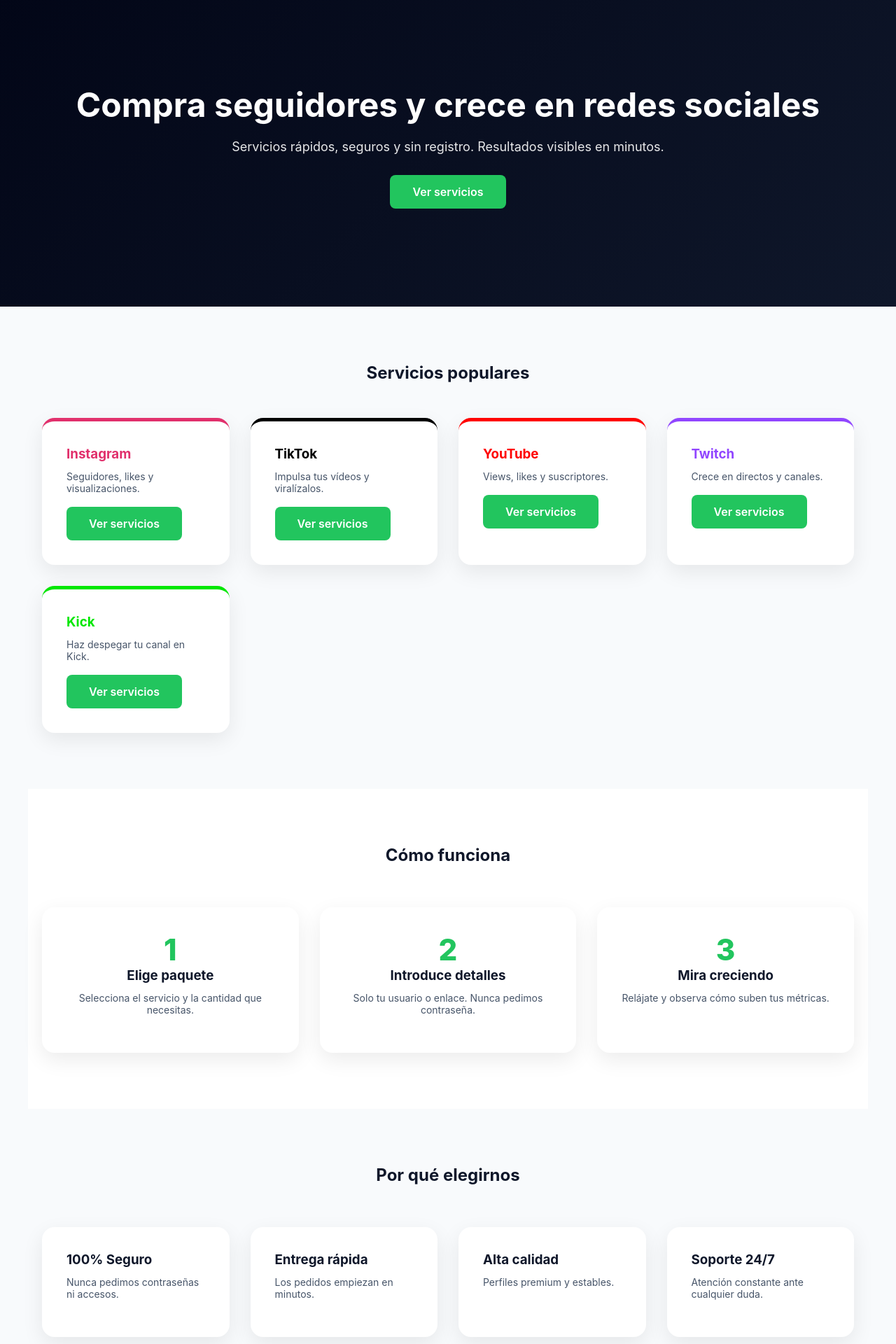
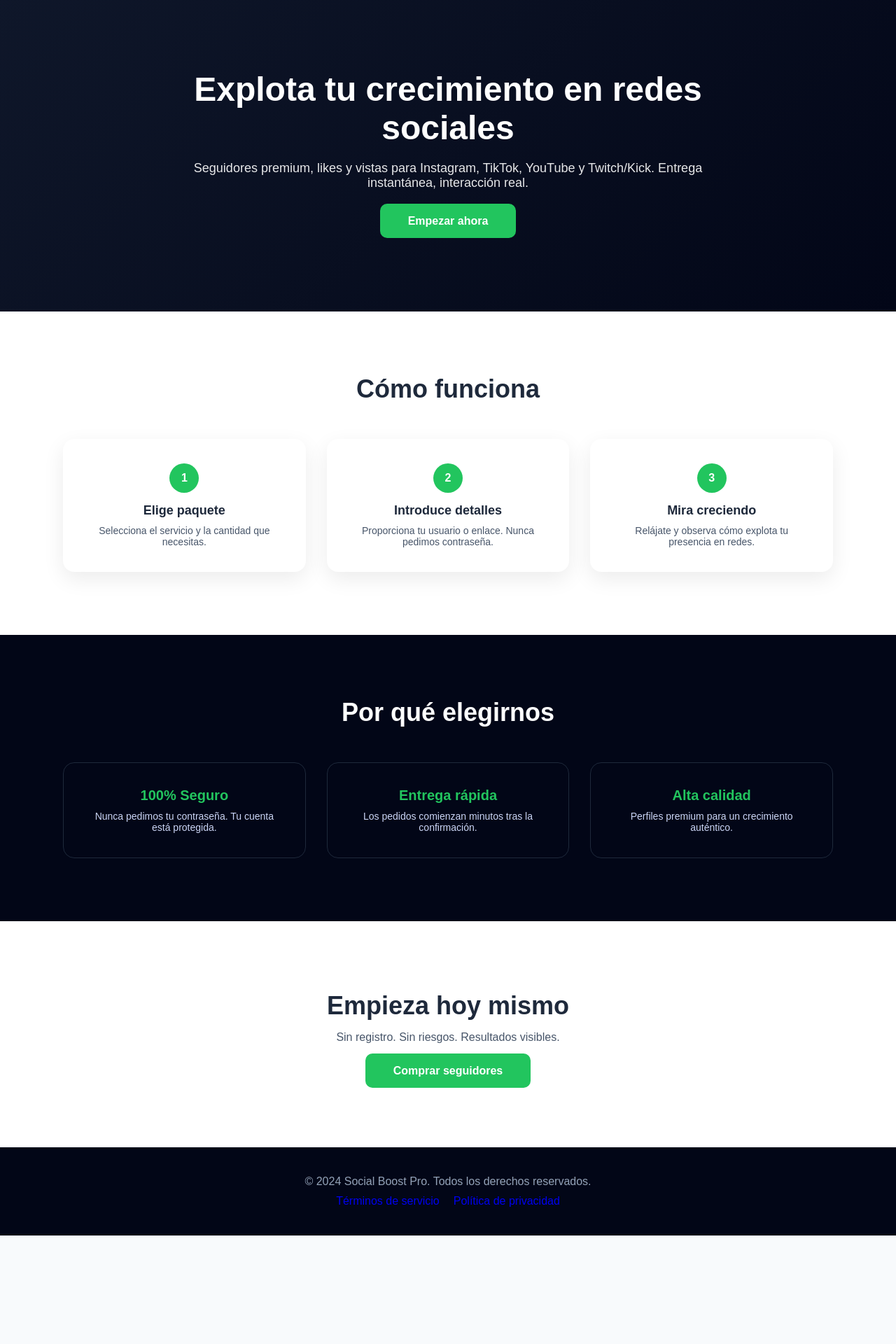
Before and after one commit to dotha115/SMMM, a Next.js app: page / in a window 1280 px wide. Shown: the part 20-1940 px from the top of the page at 70% size. After the commit the page ends 1785 px from the top, so only its background shows below. Built offline with nearby package versions, Linux system fonts and the light colour scheme.

Commit message:
Update page.js

```diff
--- a/app/page.js
+++ b/app/page.js
@@ -1,92 +1,248 @@
 export default function Home() {
   return (
-    <>
+    <main style={page}>
+
       {/* HERO */}
-      <section className="hero">
-        <h1>Compra seguidores y crece en redes sociales</h1>
-        <p>Servicios rápidos, seguros y sin registro. Resultados visibles en minutos.</p>
-        <a href="/services" className="btn btn-primary">Ver servicios</a>
+      <section style={hero}>
+        <h1 style={heroTitle}>
+          Explota tu crecimiento en redes sociales
+        </h1>
+        <p style={heroText}>
+          Seguidores premium, likes y vistas para Instagram, TikTok,
+          YouTube y Twitch/Kick. Entrega instantánea, interacción real.
+        </p>
+        <a href="/services" style={heroBtn}>Empezar ahora</a>
       </section>
 
-      {/* SERVICIOS */}
-      <section className="container">
-        <h2 style={{ textAlign: "center", marginBottom: 50 }}>Servicios populares</h2>
+      {/* HOW IT WORKS */}
+      <section style={section}>
+        <h2 style={h2}>Cómo funciona</h2>
 
-        <div className="cards">
-          <ServiceCard title="Instagram" color="#e1306c" desc="Seguidores, likes y visualizaciones." />
-          <ServiceCard title="TikTok" color="#000000" desc="Impulsa tus vídeos y viralízalos." />
-          <ServiceCard title="YouTube" color="#ff0000" desc="Views, likes y suscriptores." />
-          <ServiceCard title="Twitch" color="#9146ff" desc="Crece en directos y canales." />
-          <ServiceCard title="Kick" color="#00e701" desc="Haz despegar tu canal en Kick." />
+        <div style={grid}>
+          <Step
+            number="1"
+            title="Elige paquete"
+            text="Selecciona el servicio y la cantidad que necesitas."
+          />
+          <Step
+            number="2"
+            title="Introduce detalles"
+            text="Proporciona tu usuario o enlace. Nunca pedimos contraseña."
+          />
+          <Step
+            number="3"
+            title="Mira creciendo"
+            text="Relájate y observa cómo explota tu presencia en redes."
+          />
         </div>
       </section>
 
-      {/* COMO FUNCIONA */}
-      <section className="container" style={{ background: "#ffffff" }}>
-        <h2 style={{ textAlign: "center", marginBottom: 60 }}>Cómo funciona</h2>
+      {/* WHY US */}
+      <section style={darkSection}>
+        <h2 style={{ ...h2, color: "#fff" }}>Por qué elegirnos</h2>
 
-        <div className="cards">
-          <Step number="1" title="Elige paquete" text="Selecciona el servicio y la cantidad que necesitas." />
-          <Step number="2" title="Introduce detalles" text="Solo tu usuario o enlace. Nunca pedimos contraseña." />
-          <Step number="3" title="Mira creciendo" text="Relájate y observa cómo suben tus métricas." />
+        <div style={grid}>
+          <Feature
+            title="100% Seguro"
+            text="Nunca pedimos tu contraseña. Tu cuenta está protegida."
+          />
+          <Feature
+            title="Entrega rápida"
+            text="Los pedidos comienzan minutos tras la confirmación."
+          />
+          <Feature
+            title="Alta calidad"
+            text="Perfiles premium para un crecimiento auténtico."
+          />
         </div>
       </section>
 
-      {/* POR QUE ELEGIRNOS */}
-      <section className="container">
-        <h2 style={{ textAlign: "center", marginBottom: 60 }}>Por qué elegirnos</h2>
-
-        <div className="cards">
-          <Benefit title="100% Seguro" text="Nunca pedimos contraseñas ni accesos." />
-          <Benefit title="Entrega rápida" text="Los pedidos empiezan en minutos." />
-          <Benefit title="Alta calidad" text="Perfiles premium y estables." />
-          <Benefit title="Soporte 24/7" text="Atención constante ante cualquier duda." />
-        </div>
-      </section>
-
-      {/* CTA FINAL */}
-      <section className="hero">
-        <h2>Empieza a crecer hoy mismo</h2>
-        <p>Compra en segundos. Sin registro. Sin complicaciones.</p>
-        <a href="/services" className="btn btn-primary">Comprar ahora</a>
+      {/* FINAL CTA */}
+      <section style={cta}>
+        <h2 style={ctaTitle}>Empieza hoy mismo</h2>
+        <p style={ctaText}>
+          Sin registro. Sin riesgos. Resultados visibles.
+        </p>
+        <a href="/services" style={ctaBtn}>Comprar seguidores</a>
       </section>
 
       {/* FOOTER */}
-      <footer className="footer">
-        © 2024 Social Boost Pro · Todos los derechos reservados<br />
-        <a href="#">Términos de servicio</a> · <a href="#">Política de privacidad</a>
+      <footer style={footer}>
+        <p>© 2024 Social Boost Pro. Todos los derechos reservados.</p>
+        <div style={footerLinks}>
+          <a href="/terms">Términos de servicio</a>
+          <a href="/privacy">Política de privacidad</a>
+        </div>
       </footer>
-    </>
+
+    </main>
   );
 }
 
 /* COMPONENTES */
 
-function ServiceCard({ title, desc, color }) {
+function Step({ number, title, text }) {
   return (
-    <div className="card" style={{ borderTop: `5px solid ${color}` }}>
-      <h3 style={{ color }}>{title}</h3>
-      <p>{desc}</p>
-      <a href="/services" className="btn btn-primary">Ver servicios</a>
+    <div style={card}>
+      <div style={stepNum}>{number}</div>
+      <h3 style={cardTitle}>{title}</h3>
+      <p style={cardText}>{text}</p>
     </div>
   );
 }
 
-function Step({ number, title, text }) {
+function Feature({ title, text }) {
   return (
-    <div className="card step">
-      <span>{number}</span>
-      <h3>{title}</h3>
-      <p>{text}</p>
+    <div style={feature}>
+      <h3 style={featureTitle}>{title}</h3>
+      <p style={featureText}>{text}</p>
     </div>
   );
 }
 
-function Benefit({ title, text }) {
-  return (
-    <div className="card">
-      <h3>{title}</h3>
-      <p>{text}</p>
-    </div>
-  );
-}
+/* ESTILOS */
+
+const page = {
+  fontFamily: "Arial",
+  color: "#1e293b",
+  background: "#ffffff"
+};
+
+const hero = {
+  background: "linear-gradient(135deg,#0f172a,#020617)",
+  color: "#ffffff",
+  padding: "120px 20px",
+  textAlign: "center"
+};
+
+const heroTitle = {
+  fontSize: "48px",
+  maxWidth: "900px",
+  margin: "0 auto 20px"
+};
+
+const heroText = {
+  fontSize: "18px",
+  maxWidth: "750px",
+  margin: "0 auto 35px",
+  opacity: 0.9
+};
+
+const heroBtn = {
+  background: "#22c55e",
+  padding: "16px 40px",
+  borderRadius: "10px",
+  color: "#ffffff",
+  fontWeight: "bold",
+  textDecoration: "none"
+};
+
+const section = {
+  padding: "90px 20px",
+  textAlign: "center"
+};
+
+const darkSection = {
+  padding: "90px 20px",
+  background: "#020617",
+  textAlign: "center"
+};
+
+const h2 = {
+  fontSize: "36px",
+  marginBottom: "50px"
+};
+
+const grid = {
+  maxWidth: "1100px",
+  margin: "0 auto",
+  display: "grid",
+  gridTemplateColumns: "repeat(auto-fit,minmax(260px,1fr))",
+  gap: "30px"
+};
+
+const card = {
+  background: "#ffffff",
+  padding: "35px",
+  borderRadius: "16px",
+  boxShadow: "0 10px 30px rgba(0,0,0,0.08)"
+};
+
+const stepNum = {
+  width: "42px",
+  height: "42px",
+  borderRadius: "50%",
+  background: "#22c55e",
+  color: "#ffffff",
+  display: "flex",
+  alignItems: "center",
+  justifyContent: "center",
+  margin: "0 auto 15px",
+  fontWeight: "bold"
+};
+
+const cardTitle = {
+  fontSize: "18px",
+  marginBottom: "10px"
+};
+
+const cardText = {
+  fontSize: "14px",
+  color: "#475569"
+};
+
+const feature = {
+  background: "#020617",
+  border: "1px solid #1e293b",
+  borderRadius: "16px",
+  padding: "35px"
+};
+
+const featureTitle = {
+  color: "#22c55e",
+  fontSize: "20px",
+  marginBottom: "10px"
+};
+
+const featureText = {
+  color: "#cbd5f5",
+  fontSize: "14px"
+};
+
+const cta = {
+  padding: "100px 20px",
+  textAlign: "center"
+};
+
+const ctaTitle = {
+  fontSize: "36px",
+  marginBottom: "15px"
+};
+
+const ctaText = {
+  marginBottom: "30px",
+  color: "#475569"
+};
+
+const ctaBtn = {
+  background: "#22c55e",
+  padding: "16px 40px",
+  borderRadius: "10px",
+  color: "#ffffff",
+  fontWeight: "bold",
+  textDecoration: "none"
+};
+
+const footer = {
+  background: "#020617",
+  color: "#94a3b8",
+  padding: "40px 20px",
+  textAlign: "center"
+};
+
+const footerLinks = {
+  marginTop: "10px",
+  display: "flex",
+  justifyContent: "center",
+  gap: "20px"
+};
```
